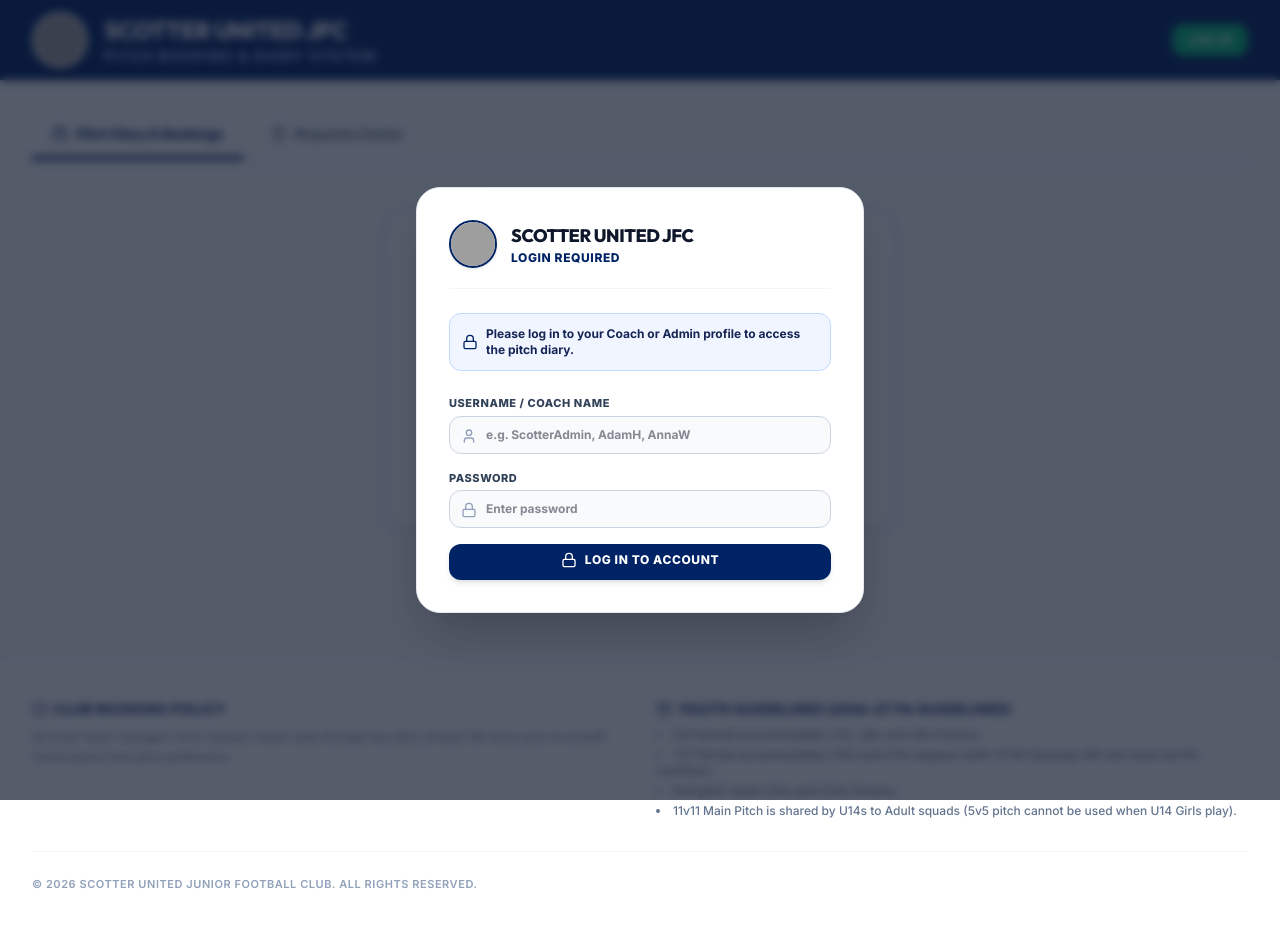
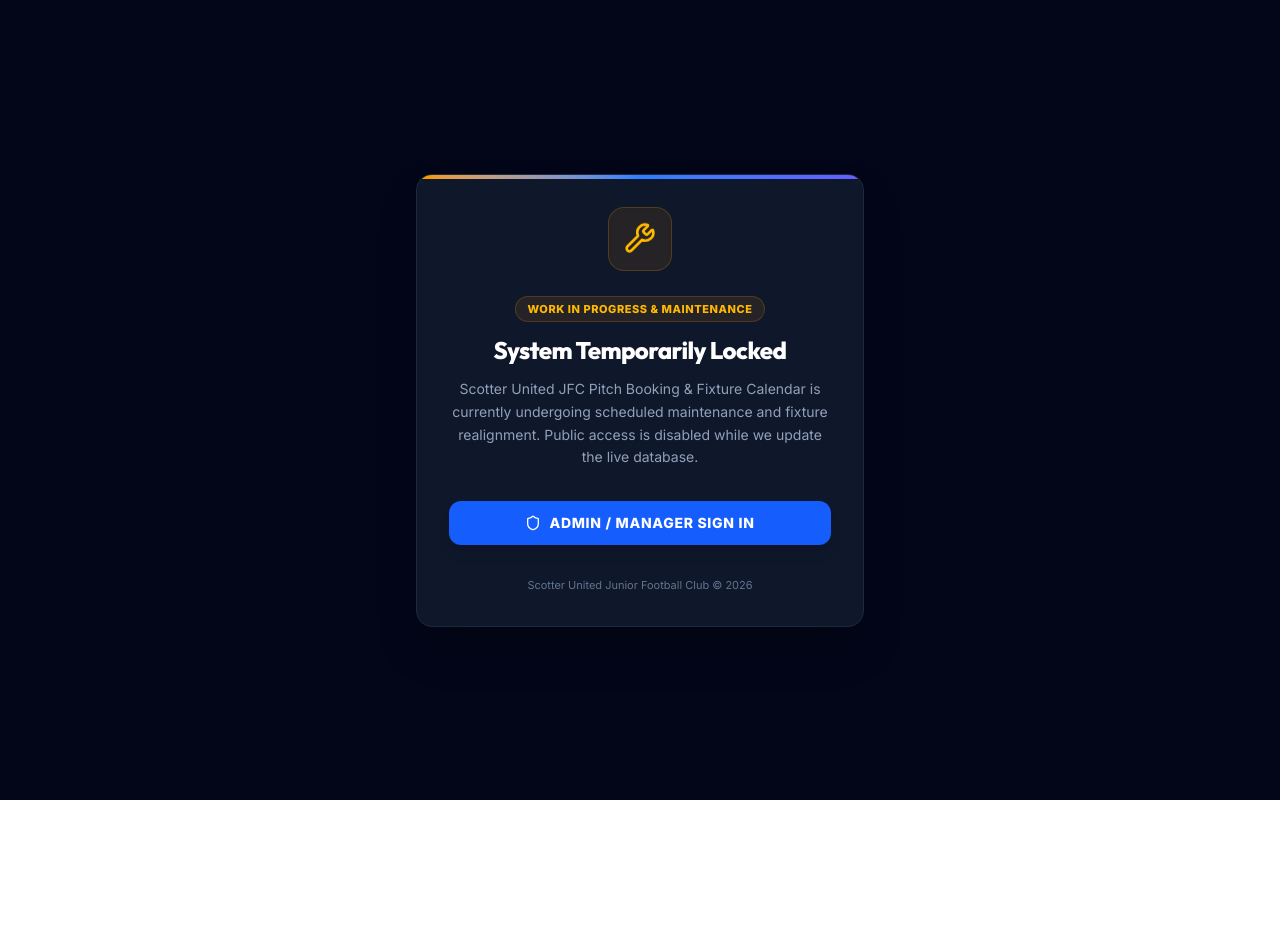
Before and after one commit to nicie55-ai/Pitch-Booking-System, a React (Vite) app: page / in a window 1280 px wide. Shown: the top 926 px of the page. After the commit the page ends 800 px from the top, so only its background shows below. Built offline with nearby package versions, Linux system fonts and the light colour scheme; no server answers; the database is empty; grey boxes are pictures that could not be loaded.

Commit message:
Add files via upload

```diff
--- a/src/App.tsx
+++ b/src/App.tsx
@@ -5,7 +5,7 @@
 
 import React, { useState, useEffect } from 'react';
 import { motion, AnimatePresence } from 'motion/react';
-import { Calendar, ClipboardList, Settings, Shield, User, HelpCircle, CheckCircle, Info, X } from 'lucide-react';
+import { Calendar, ClipboardList, Settings, Shield, User, HelpCircle, CheckCircle, Info, X, Wrench, ShieldAlert } from 'lucide-react';
 
 import { Booking, BookingStatus, PitchConfig, PitchSize, SlotChangeRequest, User as UserType, ClubTeam } from './types';
 import { DEFAULT_PITCH_CONFIGS, INITIAL_BOOKINGS, INITIAL_SLOT_CHANGES, MOCK_USERS, FAFixture, SCOTTER_TEAMS } from './mockData';
@@ -62,6 +62,7 @@ export default function App() {
   const [bookings, setBookings] = useState<Booking[]>([]);
   const [faFixtures, setFaFixtures] = useState<FAFixture[]>([]);
   const [slotChangeRequests, setSlotChangeRequests] = useState<SlotChangeRequest[]>([]);
+  const [isMaintenanceMode, setIsMaintenanceMode] = useState<boolean>(true);
 
   const [toastNotification, setToastNotification] = useState<{ message: string; type?: 'success' | 'info' } | null>(null);
 
@@ -909,6 +910,56 @@ export default function App() {
   // Count pending bookings for indicator badge
   const pendingBookingsCount = bookings.filter((b) => b.status === BookingStatus.PENDING).length;
 
+  if (isMaintenanceMode && (!currentUser || currentUser.role !== 'ADMIN')) {
+    return (
+      <div className="min-h-screen bg-slate-950 text-slate-100 flex flex-col items-center justify-center p-6 font-sans">
+        <div className="max-w-md w-full bg-slate-900 border border-slate-800 rounded-2xl shadow-2xl p-8 text-center relative overflow-hidden">
+          <div className="absolute top-0 left-0 right-0 h-1 bg-gradient-to-r from-amber-500 via-blue-500 to-indigo-500"></div>
+
+          <div className="w-16 h-16 bg-amber-500/10 border border-amber-500/20 text-amber-400 rounded-2xl flex items-center justify-center mx-auto mb-6 shadow-inner">
+            <Wrench className="w-8 h-8 animate-bounce" />
+          </div>
+
+          <span className="inline-block bg-amber-500/10 text-amber-400 border border-amber-500/20 text-[11px] font-extrabold px-3 py-1 rounded-full uppercase tracking-wider mb-3">
+            Work in Progress & Maintenance
+          </span>
+
+          <h1 className="text-2xl font-black tracking-tight text-white mb-3">
+            System Temporarily Locked
+          </h1>
+
+          <p className="text-slate-400 text-sm leading-relaxed mb-8">
+            Scotter United JFC Pitch Booking & Fixture Calendar is currently undergoing scheduled maintenance and fixture realignment. Public access is disabled while we update the live database.
+          </p>
+
+          <div className="space-y-3">
+            <button
+              onClick={() => setIsLoginModalOpen(true)}
+              className="w-full bg-blue-600 hover:bg-blue-500 text-white font-extrabold py-3 px-4 rounded-xl shadow-lg transition-all text-sm uppercase tracking-wider cursor-pointer flex items-center justify-center space-x-2"
+            >
+              <Shield className="w-4 h-4" />
+              <span>Admin / Manager Sign In</span>
+            </button>
+          </div>
+
+          <p className="mt-8 text-[11px] text-slate-500">
+            Scotter United Junior Football Club &copy; {new Date().getFullYear()}
+          </p>
+        </div>
+
+        {/* Login Modal */}
+        {isLoginModalOpen && (
+          <LoginModal
+            isOpen={isLoginModalOpen}
+            onClose={() => setIsLoginModalOpen(false)}
+            users={users}
+            onLoginSuccess={handleLogin}
+          />
+        )}
+      </div>
+    );
+  }
+
   return (
     <div className="min-h-screen bg-slate-50 flex flex-col font-sans selection:bg-blue-200">
 
```
